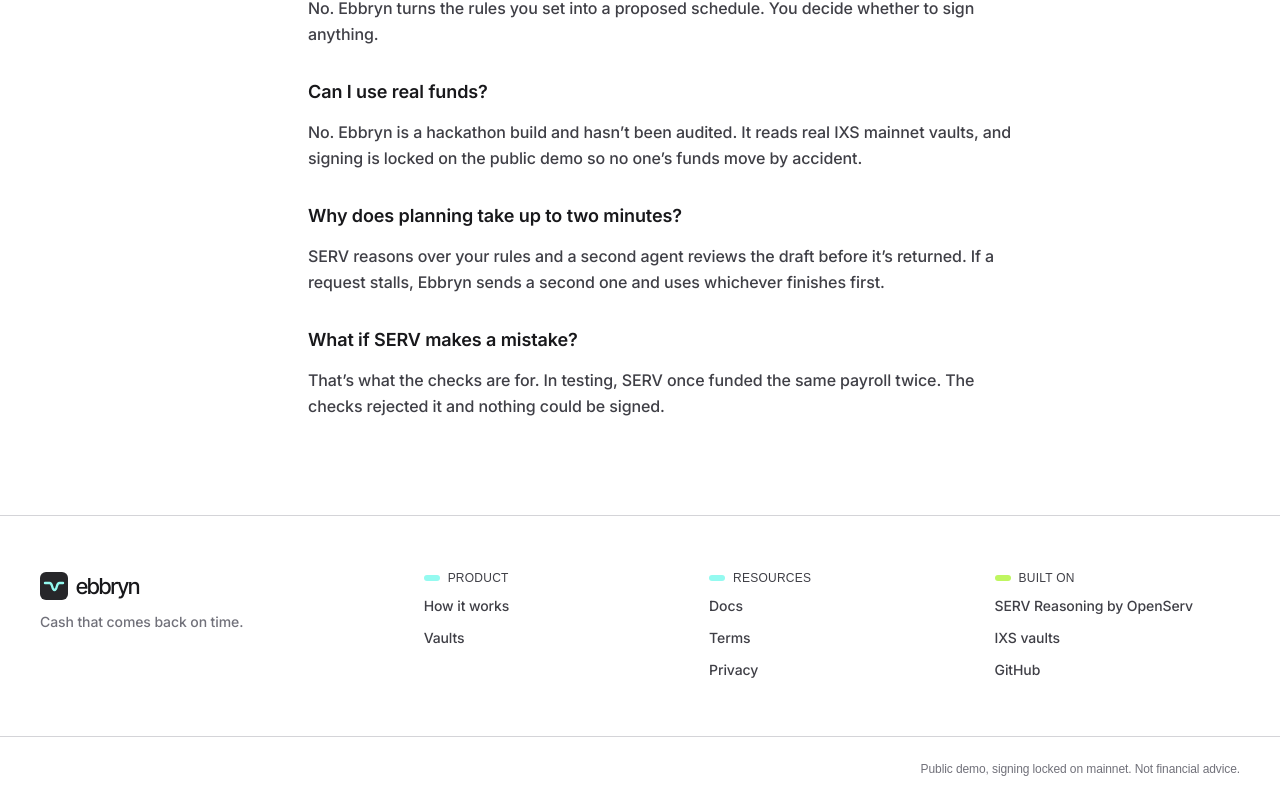
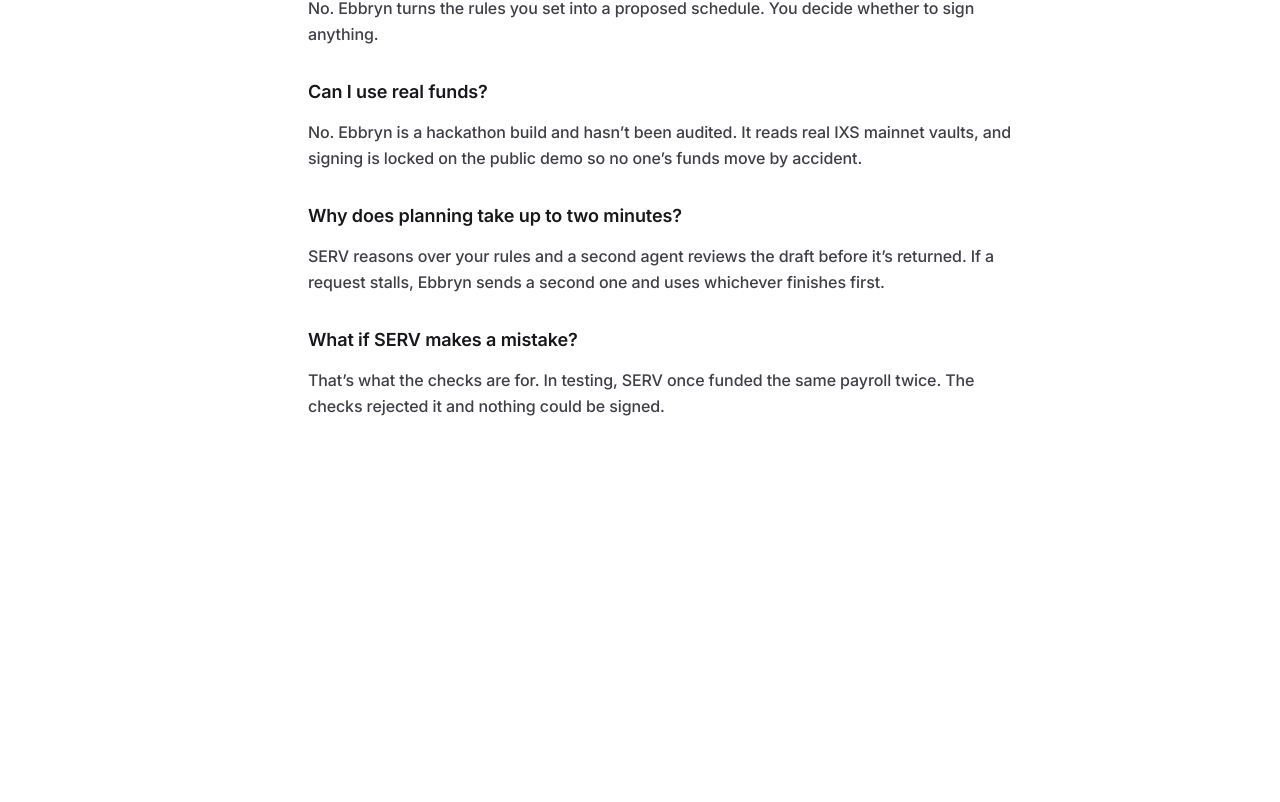
Before and after one commit to mystiquemide/ebbryn, a Next.js app: page /docs in a window 1280 px wide. Shown: the part 5824-6626 px from the top of the page. After the commit the page ends 6339 px from the top, so only its background shows below. Built offline with nearby package versions, Linux system fonts and the light colour scheme; no server answers; a web font is replaced by a local one.

Commit message:
Drop the site footer from the docs page

```diff
--- a/src/app/docs/page.tsx
+++ b/src/app/docs/page.tsx
@@ -32,6 +32,7 @@
       title="Using Ebbryn"
       intro={<p>Everything you need to plan your USDC payouts, understand why a plan passes or fails, and sign the moves from your own wallet.</p>}
       toc={TOC}
+      footer={false}
     >
       <h2 id="quickstart">Quickstart</h2>
       <p>Your first plan takes a few minutes and needs no wallet.</p>
--- a/src/components/DocPage.tsx
+++ b/src/components/DocPage.tsx
@@ -5,7 +5,7 @@
 export type TocItem = { id: string; label: string };
 
 // Shared shell for long-form pages: title block, sticky contents on desktop, readable column.
-export function DocPage({ label, title, intro, updated, toc, children }: { label: string; title: string; intro: ReactNode; updated?: string; toc: TocItem[]; children: ReactNode }) {
+export function DocPage({ label, title, intro, updated, toc, children, footer = true }: { label: string; title: string; intro: ReactNode; updated?: string; toc: TocItem[]; children: ReactNode; footer?: boolean }) {
   return (
     <>
       <SiteNav />
@@ -33,7 +33,7 @@
           </div>
         </div>
       </main>
-      <SiteFooter />
+      {footer && <SiteFooter />}
     </>
   );
 }
```
